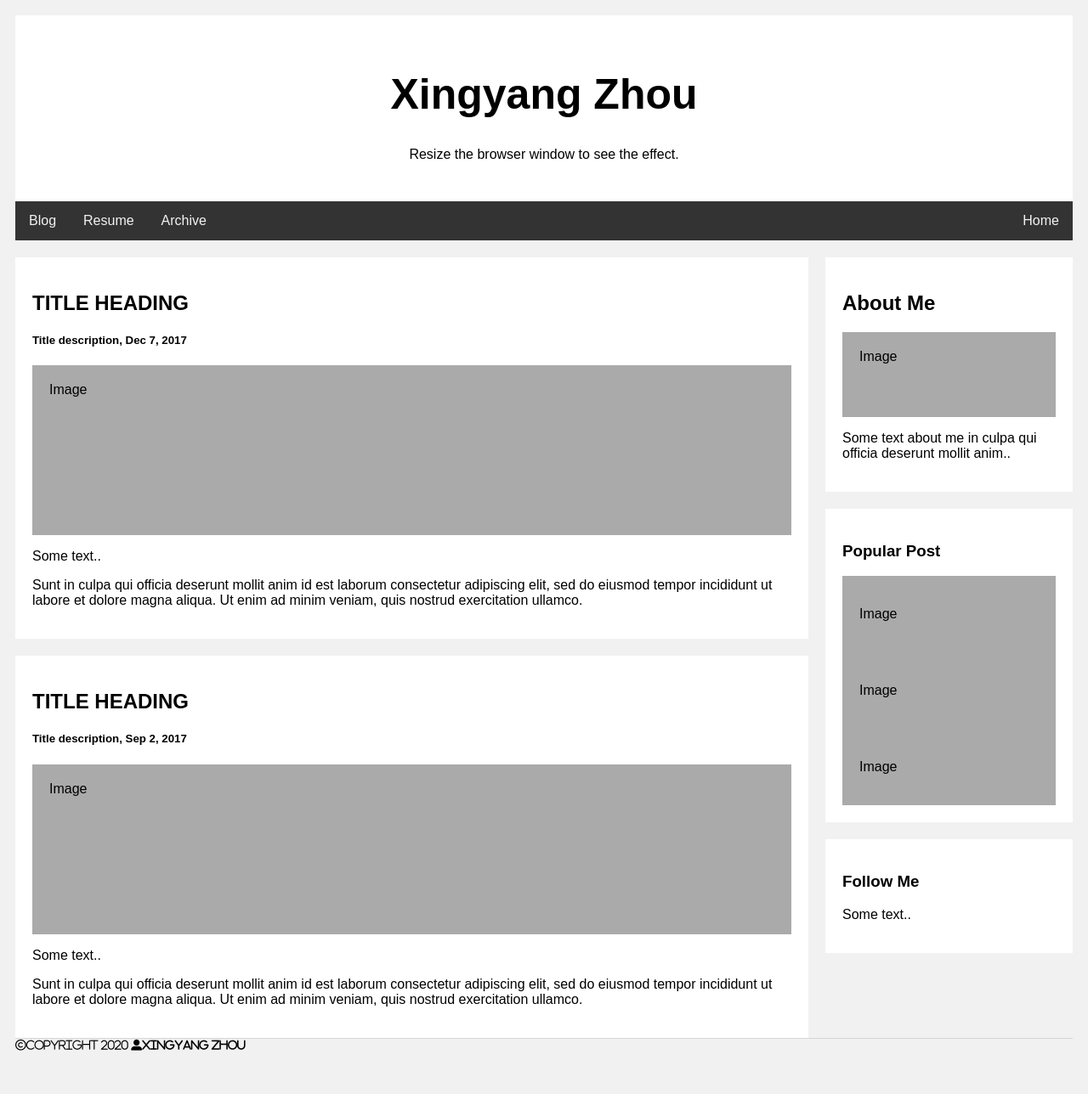
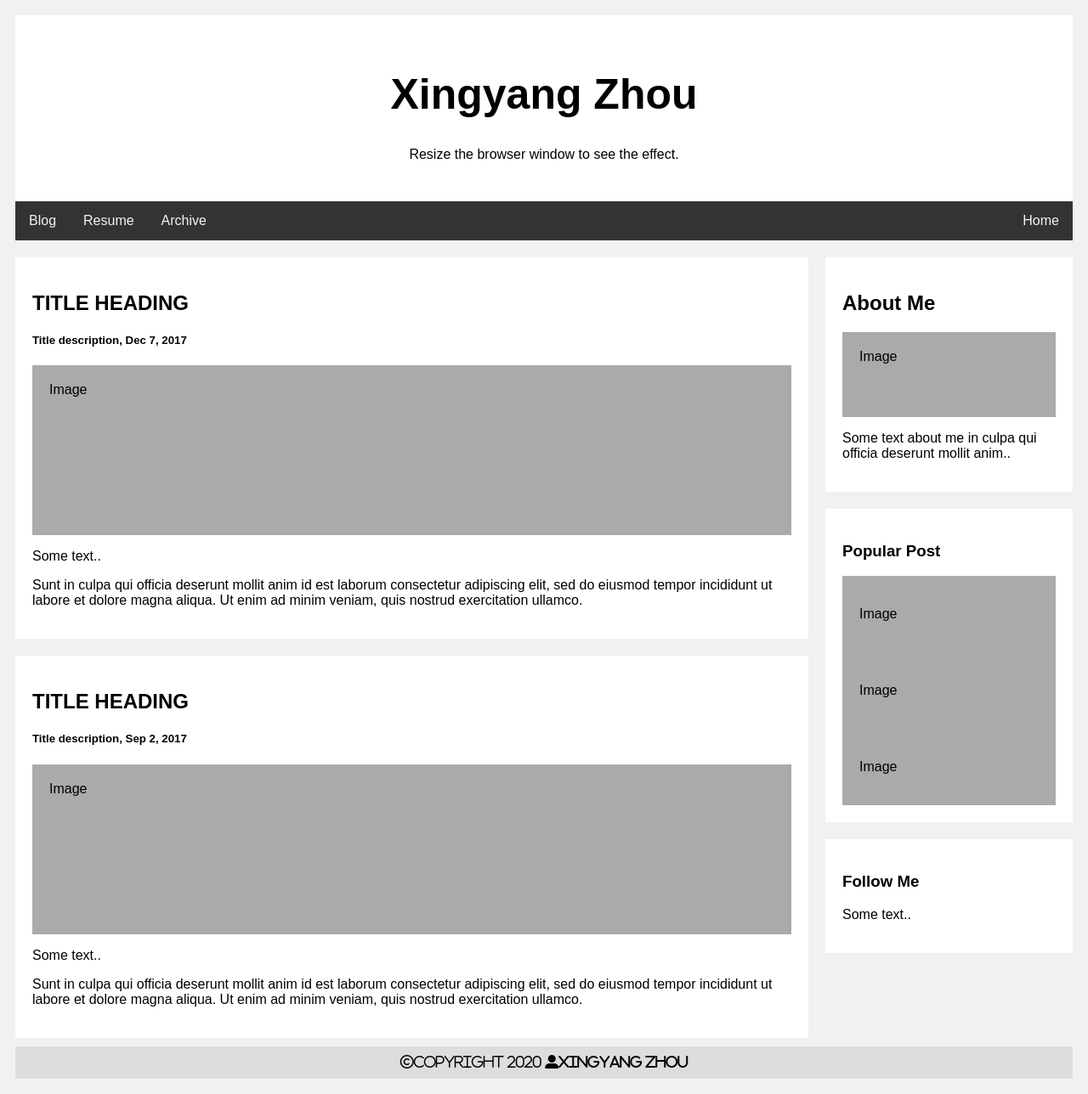
Before and after one commit to Wingzxy/Wingzxy.github.io, a Jekyll site: the page built from index.html, in a window 1280 px wide. Shown: the whole page at 85% size. Built offline with Jekyll 4.4.1, drawn with Linux system fonts in a browser that asks for light colours; nearby versions of some CDN libraries; before the commit the page ends 1256 px from its top, so only the background shows below that.

Commit message:
modified footer again

```diff
--- a/css/design1.css
+++ b/css/design1.css
@@ -79,8 +79,10 @@ body {
 
 /* Footer */
 .footer {
-    border-top: 1px solid #d5d5d5;
-    font-size: .8em;
+  padding: 10px;
+  text-align: center;
+  background: #ddd;
+  margin-top: 10px;
 }
 
 
```
